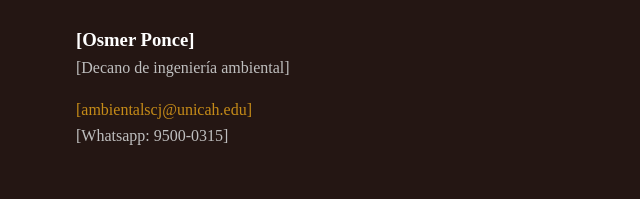
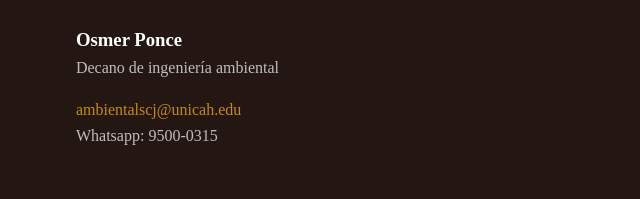
Before and after one commit to stenpastranaa23-cell/portal-ingenieria-ambiental-unicah, a plain HTML site: page pagina-09-sumate.html in a window 1280 px wide. Shown: the part 2153-2352 px from the top of the page, 446-1086 px from the left. Drawn offline with Linux system fonts and the light colour scheme.

Commit message:
pagina sumate
Un pequeño cambio en el footer

```diff
--- a/pagina-09-sumate.html
+++ b/pagina-09-sumate.html
@@ -118,13 +118,13 @@
                 Hablemos Directamente</h2>
 
             <div>
-                <h3>[Osmer Ponce]</h3>
+                <h3>Osmer Ponce</h3>
 
-                <p>[Decano de ingeniería ambiental]</p>
+                <p>Decano de ingeniería ambiental</p>
 
-                <a href="">[ambientalscj@unicah.edu]</a>
+                <a href="">ambientalscj@unicah.edu</a>
 
-                <p>[Whatsapp: 9500-0315]</p>
+                <p>Whatsapp: 9500-0315</p>
             </div>
         </section>
     </footer>
```
